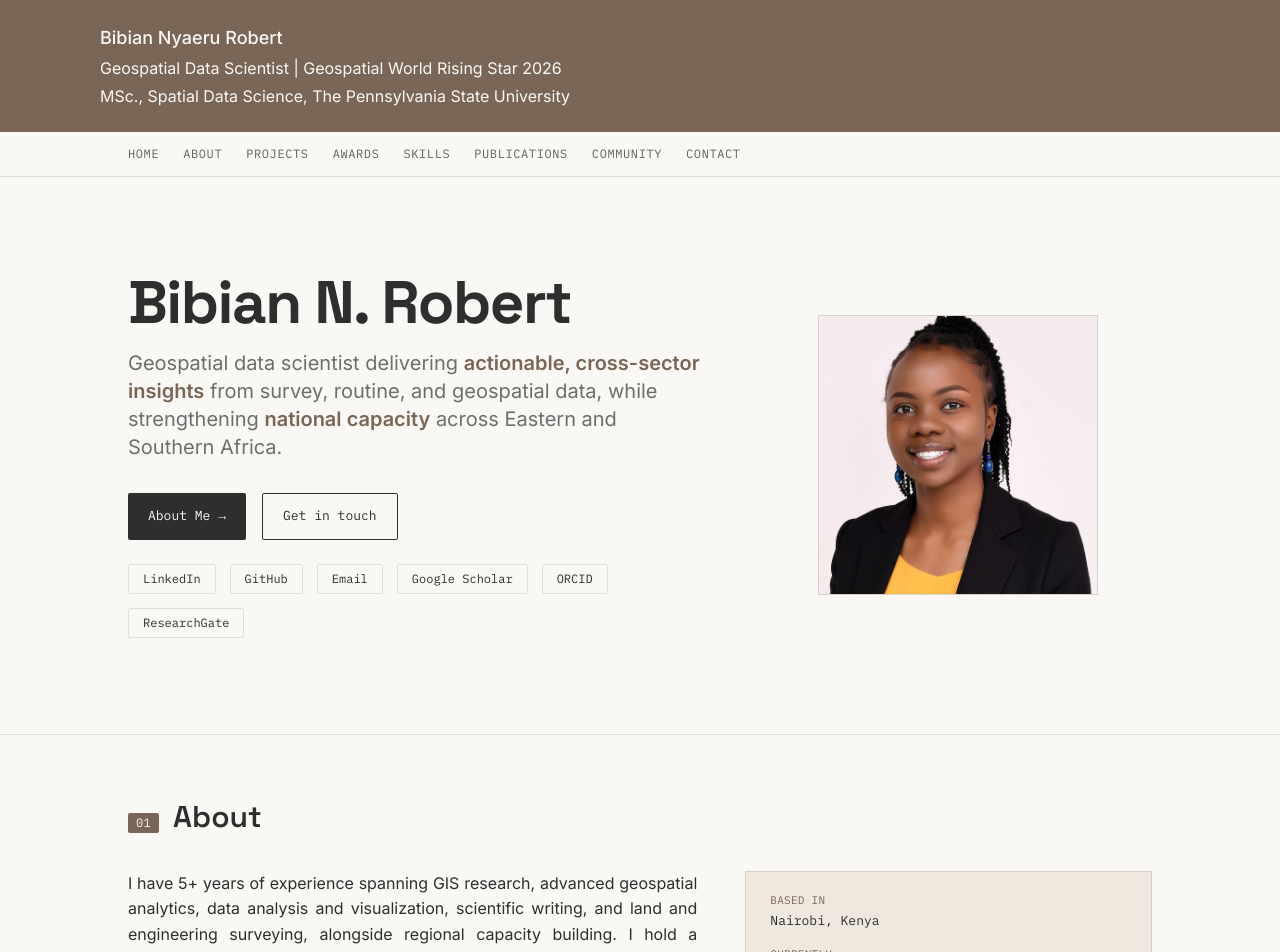
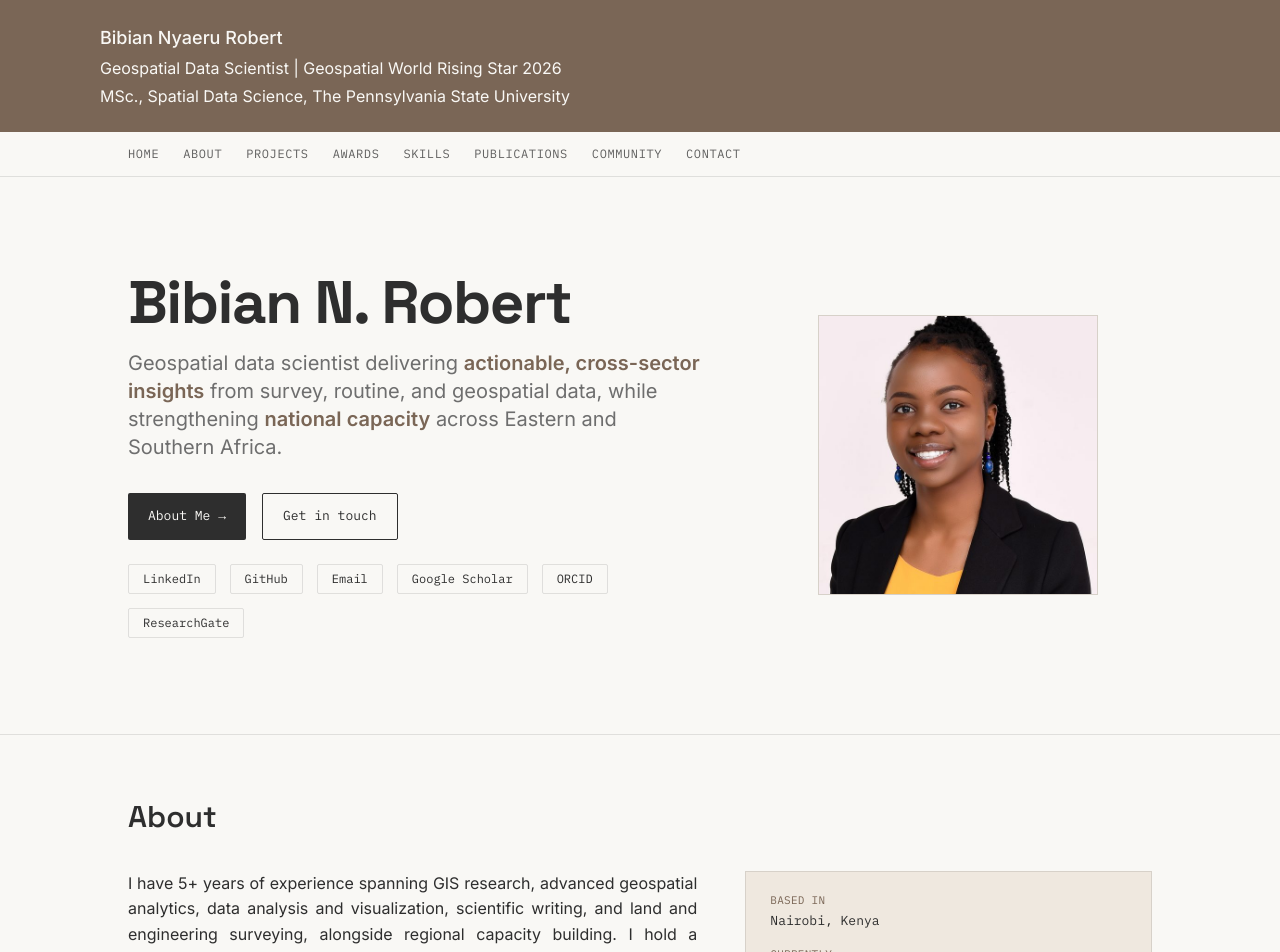
Before and after one commit to Bibian-Robert/bibian-portfolio, a React (Vite) app: page / in a window 1280 px wide. Shown: the top 952 px of the page. Built offline with nearby package versions, Linux system fonts and the light colour scheme.

Commit message:
Remove section numbering badges from section headers and Contact

```diff
--- a/src/components/Contact.jsx
+++ b/src/components/Contact.jsx
@@ -35,10 +35,7 @@ export default function Contact() {
   return (
     <section id="contact" className="bg-accentDark py-16 text-paper">
       <div className="mx-auto max-w-wrap px-7">
-        <div className="mb-9 flex items-baseline gap-3.5">
-          <span className="whitespace-nowrap rounded-sm bg-ink px-2 py-0.5 font-mono text-xs tracking-wide text-paper">
-            08
-          </span>
+        <div className="mb-9">
           <h2 className="font-display text-2xl font-semibold text-paper sm:text-3xl">Contact</h2>
         </div>
 
--- a/src/components/SectionHeader.jsx
+++ b/src/components/SectionHeader.jsx
@@ -1,9 +1,6 @@
-export default function SectionHeader({ tag, title }) {
+export default function SectionHeader({ title }) {
   return (
-    <div className="mb-9 flex items-baseline gap-3.5">
-      <span className="whitespace-nowrap rounded-sm bg-accentDark px-2 py-0.5 font-mono text-xs tracking-wide text-paper">
-        {tag}
-      </span>
+    <div className="mb-9">
       <h2 className="font-display text-2xl font-semibold sm:text-3xl">{title}</h2>
     </div>
   );
```
